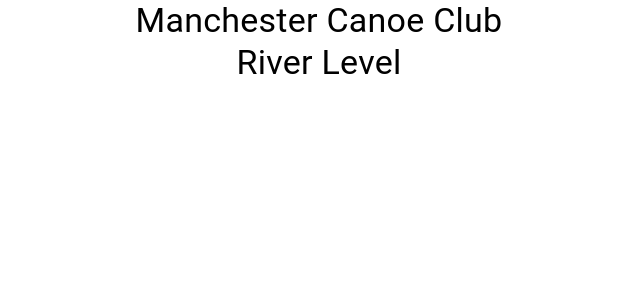
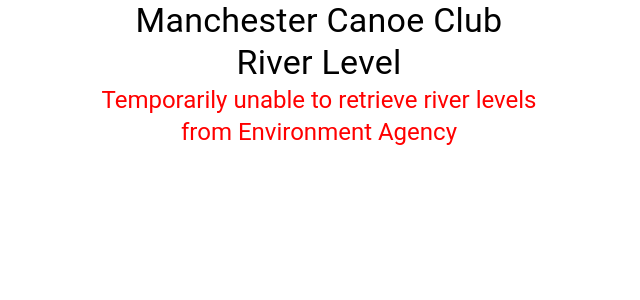
Before and after one commit to shblythe/mcc-river-level, a React (Create React App) app: page / in a window 1280 px wide. Shown: the top 300 px of the page, without its empty margins (321-961 px from the left). Built offline with nearby package versions, Linux system fonts and the light colour scheme; no server answers; the HTML template or start-up script is replaced by a standard one.

Commit message:
Error message when data unavailable

```diff
--- a/src/App.js
+++ b/src/App.js
@@ -18,12 +18,15 @@
     const [mccHeight, setMccHeight] = useState(0);
     const [mccTrend, setMccTrend] = useState('');
     const [dataFetched, setDataFetched] = useState(false);
+    const [dataError, setDataError] = useState(false);
     const [chartData, setChartData] = useState({});
     const [maxYAxis, setMaxYAxis] = useState(0);
     const [minYAxis, setMinYAxis] = useState(0);
     const NUM_READINGS=192;
     useEffect(() => {
         async function fetchData() {
+            setDataError(false);
+            try {
                 const compstall = await backendFetch(`id/stations/692190/readings?_sorted&_limit=${NUM_READINGS}`);
                 const compstallHeightValue = compstall['items'][0]['value'];
                 const compstallHeightPrev = compstall['items'][1]['value'];
@@ -72,6 +75,9 @@
                 setChartData(finalChartArray);
                 setMaxYAxis(Math.round(maxYAxis*10.0)/10.0+0.1);
                 setMinYAxis(Math.round(minYAxis*10.0)/10.0-0.1);
+            } catch {
+                setDataError(true);
+            }
         }
         fetchData();
     },[]);
@@ -99,6 +105,8 @@
             <Stack style={{ maxWidth: 440, margin: 'auto' }} >
                 <Typography variant="h4">Manchester Canoe Club</Typography>
                 <Typography variant="h4">River Level</Typography>
+                { dataError && <Typography variant="h5" color="red">Temporarily unable to retrieve river levels from Environment Agency</Typography>
+                }
                 { dataFetched &&
                     <Fragment>
                         <TableContainer>
```
Lines whose indentation alone changed are shown as unchanged.
